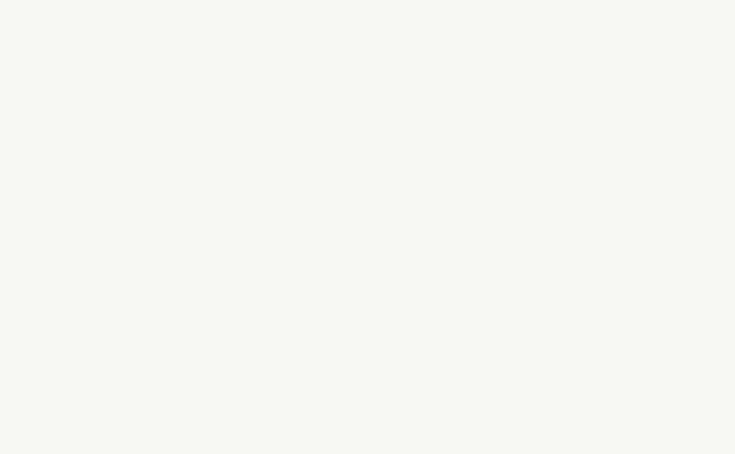
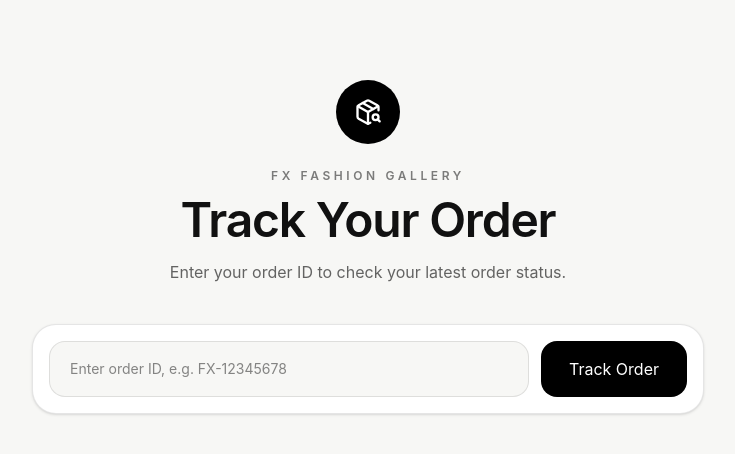
Before and after one commit to AlaminIslamAshiq/fx-fashion-gallery, a React (Vite) app: page /track-order in a window 1280 px wide. Before the commit this address had no page. Shown: the top 454 px of the page, without its empty margins (272-1007 px from the left). Built offline with nearby package versions, Linux system fonts and the light colour scheme.

Commit message:
Add customer order tracking

```diff
--- a/src/App.jsx
+++ b/src/App.jsx
@@ -9,6 +9,7 @@ import Checkout from './pages/Checkout.jsx'
 import Admin from './pages/Admin.jsx'
 import Account from './pages/Account.jsx'
 import Info from './pages/Info.jsx'
+import TrackOrder from './pages/TrackOrder.jsx'
 import Wishlist from './pages/Wishlist.jsx'
 import { CartProvider } from './context/CartContext.jsx'
 import { WishlistProvider } from './context/WishlistContext.jsx'
@@ -290,7 +291,7 @@ const defaultSiteSettings = { storeName: "FX Fashion Gallery", tagline: "Modern
                 ["🔥", "Sale", "/shop?filter=sale"],
                 ["❤️", "Wishlist", "/wishlist"],
                 ["🛒", "Cart", "/cart"],
-                ["📦", "Track Order", "#"],
+                ["📦", "Track Order", "/track-order"],
                 ["📞", "Contact Us", "#"],
               ].map(([icon, label, href]) => (
                 <Link
@@ -892,7 +893,7 @@ const defaultSiteSettings = { storeName: "FX Fashion Gallery", tagline: "Modern
                   <Link to="/info/contact" className="block hover:text-white">Contact Us</Link>
                   <Link to="/info/delivery" className="block hover:text-white">Delivery Information</Link>
                   <Link to="/info/returns" className="block hover:text-white">Returns & Exchange</Link>
-                  <a href="#" className="block hover:text-white">Track Order</a>
+                  <Link to="/track-order" className="block hover:text-white">Track Order</Link>
                   <Link to="/info/privacy" className="block hover:text-white">Privacy Policy</Link>
                 </div>
               </div>
@@ -946,6 +947,7 @@ export default function App() {
             <Route path="/checkout" element={<Checkout />} />
             <Route path="/admin" element={<Admin />} />
             <Route path="/account" element={<Account />} />
+          <Route path="/track-order" element={<TrackOrder />} />
           <Route path="/info/:page" element={<Info />} />
         </Routes>
         </BrowserRouter>
--- a/src/pages/Admin.jsx
+++ b/src/pages/Admin.jsx
@@ -344,6 +344,18 @@ const [editingProductId, setEditingProductId] = useState(null);
   const updateStatus = async (id, status) => {
     try {
       await updateDoc(doc(db, "orders", id), { status });
+
+      const order = orders.find((item) => item.firestoreId === id);
+
+      if (order?.id) {
+        await setDoc(doc(db, "orderTracking", order.id), {
+          id: order.id,
+          status,
+          paymentStatus: order.paymentStatus || "Pending",
+          createdAt: order.createdAt || new Date().toISOString(),
+          updatedAt: new Date().toISOString(),
+        }, { merge: true });
+      }
     } catch (error) {
       setNotice("Firebase error: " + (error.code || error.message || "Unknown error"));
     }
@@ -352,6 +364,18 @@ const [editingProductId, setEditingProductId] = useState(null);
   const updatePaymentStatus = async (id, paymentStatus) => {
     try {
       await updateDoc(doc(db, "orders", id), { paymentStatus });
+
+      const order = orders.find((item) => item.firestoreId === id);
+
+      if (order?.id) {
+        await setDoc(doc(db, "orderTracking", order.id), {
+          id: order.id,
+          status: order.status || "Pending",
+          paymentStatus,
+          createdAt: order.createdAt || new Date().toISOString(),
+          updatedAt: new Date().toISOString(),
+        }, { merge: true });
+      }
     } catch (error) {
       setNotice("Could not update payment status.");
     }
--- a/src/pages/Checkout.jsx
+++ b/src/pages/Checkout.jsx
@@ -1,7 +1,7 @@
 import { Link, useSearchParams } from "react-router-dom";
 import { useEffect, useState } from "react";
 import { useCart } from "../context/CartContext.jsx";
-import { collection, addDoc, doc, onSnapshot } from "firebase/firestore";
+import { collection, addDoc, doc, onSnapshot, setDoc } from "firebase/firestore";
 import { db } from "../firebase.js";
 
 export default function Checkout() {
@@ -87,6 +87,13 @@ export default function Checkout() {
     const order = { id: newOrderId, customer, items: checkoutItems, subtotal, deliveryCharge, total, paymentMethod, transactionId: paymentMethod === "Cash on Delivery" ? "" : transactionId.trim(), paymentStatus: paymentMethod === "Cash on Delivery" ? "Not Required" : "Pending", status: "Pending", createdAt: new Date().toISOString() };
     try {
       await addDoc(collection(db, "orders"), order);
+      await setDoc(doc(db, "orderTracking", newOrderId), {
+        id: newOrderId,
+        status: "Pending",
+        paymentStatus: order.paymentStatus,
+        createdAt: order.createdAt,
+        updatedAt: order.createdAt,
+      });
     } catch (error) {
       setValidationMessage("Could not place the order. Please try again.");
       return;
--- /dev/null
+++ b/src/pages/TrackOrder.jsx
@@ -0,0 +1,183 @@
+import { useState } from "react";
+import { doc, getDoc } from "firebase/firestore";
+import { PackageSearch, CheckCircle2, Clock3, Truck, XCircle } from "lucide-react";
+import { db } from "../firebase.js";
+
+const steps = ["Pending", "Confirmed", "Processing", "Shipped", "Delivered"];
+
+export default function TrackOrder() {
+  const [orderId, setOrderId] = useState("");
+  const [order, setOrder] = useState(null);
+  const [loading, setLoading] = useState(false);
+  const [notice, setNotice] = useState("");
+
+  const trackOrder = async (event) => {
+    event.preventDefault();
+
+    const id = orderId.trim().toUpperCase();
+
+    if (!id) {
+      setNotice("Please enter your order ID.");
+      setOrder(null);
+      return;
+    }
+
+    setLoading(true);
+    setNotice("");
+    setOrder(null);
+
+    try {
+      const snapshot = await getDoc(doc(db, "orderTracking", id));
+
+      if (!snapshot.exists()) {
+        setNotice("Order not found. Please check your order ID.");
+        return;
+      }
+
+      setOrder(snapshot.data());
+    } catch (error) {
+      setNotice("Could not track this order. Please try again.");
+    } finally {
+      setLoading(false);
+    }
+  };
+
+  const currentIndex = order ? steps.indexOf(order.status) : -1;
+  const isCancelled = order?.status === "Cancelled";
+  const isReturned = order?.status === "Returned";
+
+  return (
+    <main className="min-h-screen bg-[#f7f7f5] px-4 py-12 md:px-8 md:py-20">
+      <div className="mx-auto max-w-4xl">
+        <div className="text-center">
+          <div className="mx-auto flex h-16 w-16 items-center justify-center rounded-full bg-black text-white">
+            <PackageSearch size={28} />
+          </div>
+
+          <p className="mt-6 text-xs font-semibold uppercase tracking-[0.3em] text-black/50">
+            FX Fashion Gallery
+          </p>
+
+          <h1 className="mt-3 text-3xl font-semibold tracking-tight md:text-5xl">
+            Track Your Order
+          </h1>
+
+          <p className="mx-auto mt-4 max-w-xl text-sm leading-6 text-black/60 md:text-base">
+            Enter your order ID to check your latest order status.
+          </p>
+        </div>
+
+        <form
+          onSubmit={trackOrder}
+          className="mx-auto mt-10 flex max-w-2xl flex-col gap-3 rounded-3xl border border-black/10 bg-white p-4 shadow-sm sm:flex-row"
+        >
+          <input
+            value={orderId}
+            onChange={(event) => setOrderId(event.target.value)}
+            placeholder="Enter order ID, e.g. FX-12345678"
+            className="min-w-0 flex-1 rounded-2xl border border-black/10 bg-[#f7f7f5] px-5 py-4 text-sm outline-none focus:border-black"
+          />
+
+          <button
+            type="submit"
+            disabled={loading}
+            className="rounded-2xl bg-black px-7 py-4 text-sm font-semibold text-white transition hover:bg-black/80 disabled:opacity-60"
+          >
+            {loading ? "Checking..." : "Track Order"}
+          </button>
+        </form>
+
+        {notice && (
+          <div className="mx-auto mt-5 max-w-2xl rounded-2xl border border-red-200 bg-red-50 px-5 py-4 text-sm text-red-700">
+            {notice}
+          </div>
+        )}
+
+        {order && (
+          <section className="mt-10 rounded-3xl border border-black/10 bg-white p-6 shadow-sm md:p-8">
+            <div className="flex flex-col justify-between gap-5 border-b border-black/10 pb-6 sm:flex-row sm:items-center">
+              <div>
+                <p className="text-xs font-semibold uppercase tracking-[0.2em] text-black/40">
+                  Order ID
+                </p>
+                <h2 className="mt-2 text-2xl font-semibold">{order.id}</h2>
+              </div>
+
+              <div className="rounded-full bg-black px-4 py-2 text-sm font-semibold text-white">
+                {order.status}
+              </div>
+            </div>
+
+            {isCancelled || isReturned ? (
+              <div className="mt-8 flex items-center gap-4 rounded-2xl bg-red-50 p-5 text-red-700">
+                <XCircle size={28} />
+                <div>
+                  <p className="font-semibold">Order {order.status}</p>
+                  <p className="mt-1 text-sm">
+                    Please contact FX Fashion Gallery if you need assistance.
+                  </p>
+                </div>
+              </div>
+            ) : (
+              <div className="mt-10 space-y-7">
+                {steps.map((step, index) => {
+                  const completed = currentIndex >= index;
+                  const active = currentIndex === index;
+
+                  return (
+                    <div key={step} className="flex items-center gap-4">
+                      <div
+                        className={`flex h-11 w-11 shrink-0 items-center justify-center rounded-full ${
+                          completed ? "bg-black text-white" : "bg-black/5 text-black/30"
+                        }`}
+                      >
+                        {step === "Shipped" ? (
+                          <Truck size={19} />
+                        ) : active ? (
+                          <Clock3 size={19} />
+                        ) : (
+                          <CheckCircle2 size={19} />
+                        )}
+                      </div>
+
+                      <div>
+                        <p className={`font-semibold ${completed ? "text-black" : "text-black/30"}`}>
+                          {step}
+                        </p>
+                        {active && (
+                          <p className="mt-1 text-sm text-black/50">
+                            Your order is currently here.
+                          </p>
+                        )}
+                      </div>
+                    </div>
+                  );
+                })}
+              </div>
+            )}
+
+            <div className="mt-10 grid gap-4 border-t border-black/10 pt-6 sm:grid-cols-2">
+              <div className="rounded-2xl bg-[#f7f7f5] p-5">
+                <p className="text-xs uppercase tracking-[0.15em] text-black/40">
+                  Payment
+                </p>
+                <p className="mt-2 font-semibold">{order.paymentStatus}</p>
+              </div>
+
+              <div className="rounded-2xl bg-[#f7f7f5] p-5">
+                <p className="text-xs uppercase tracking-[0.15em] text-black/40">
+                  Last Updated
+                </p>
+                <p className="mt-2 font-semibold">
+                  {order.updatedAt
+                    ? new Date(order.updatedAt).toLocaleString()
+                    : "Not available"}
+                </p>
+              </div>
+            </div>
+          </section>
+        )}
+      </div>
+    </main>
+  );
+}
```
Also changed, not shown: 1 other file (tests, documents, lock files or other folders).
